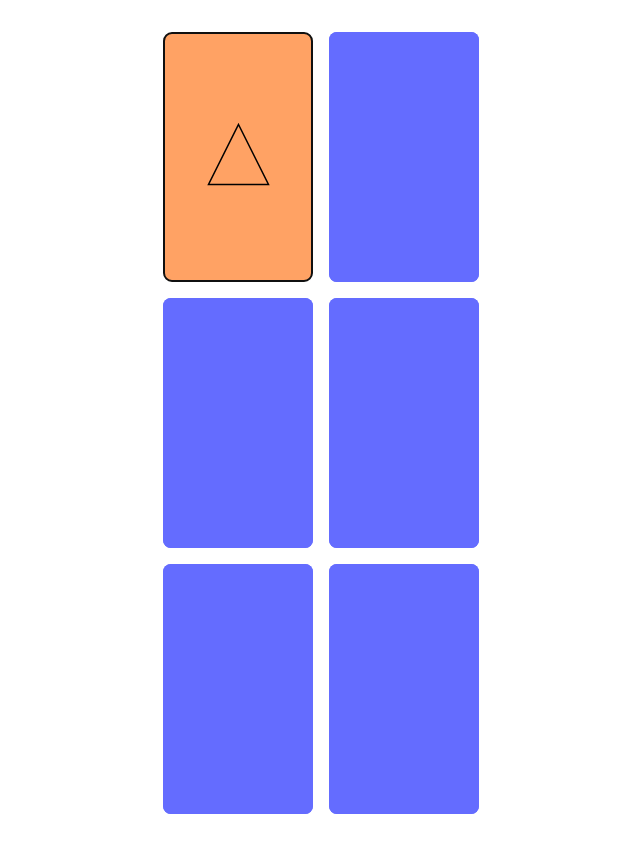
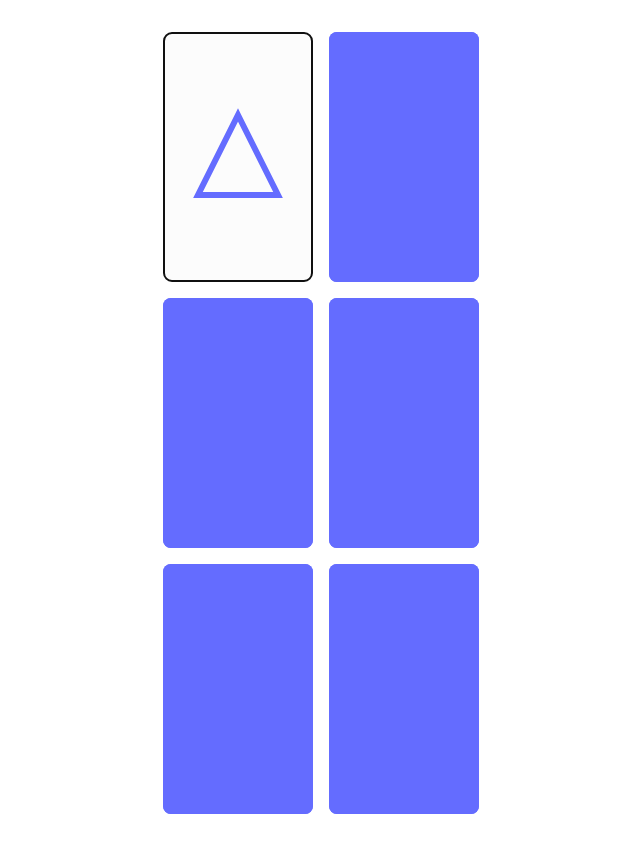
Before and after one commit to mjsterli/memory, a React (Vite) app: page / in a window 1280 px wide. Both pictures are taken after a click on the button 557 px from the left and 157 px from the top of the page. Shown: the whole page, without its empty margins (319-959 px from the left). Built offline with nearby package versions, Linux system fonts and the light colour scheme.

Commit message:
added match changes and changed css for flipped

```diff
--- a/src/App.css
+++ b/src/App.css
@@ -45,8 +45,8 @@
 }
 
 .grid-item-turnover {
-  background: #ffa264;
-
+  background: #fcfcfc;
+  color: #646cff;
   svg {
     visibility: visible;
   }
--- a/src/App.tsx
+++ b/src/App.tsx
@@ -20,12 +20,21 @@ function App() {
     if (matches.length == 0) {
       matches.push({ card: card, shape: shape });
     } else {
-      if (matches[0].shape == shape);
+      if (matches[0].shape != shape) {
+        setTimeout(() => {
+          matches[0].card.classList.toggle('grid-item-turnover');
+          card.classList.toggle('grid-item-turnover');
+          matches.length = 0;
+        }, 1000);
+      } else {
+        matches.length = 0;
+      }
     }
   }
 
   const ShapeComponent = ({ name, cards, index }: { name: string; cards: React.MutableRefObject<(HTMLElement | null)[]>; index: number }) => {
-    const size = 75; // Size of the shape in pixels
+    const size = 100;
+    const strokeWidth = 3; // Size of the shape in pixels
 
     const setRef = (elem: HTMLElement | null) => {
       cards.current[index] = elem;
@@ -36,7 +45,7 @@ function App() {
         return (
           <button type="button" className="grid-item-initial" ref={setRef} onClick={() => flipCard(index, name)}>
             <svg width={size} height={size} viewBox="0 0 50 50">
-              <polygon points="25,5 45,45 5,45" stroke="currentColor" fill="none" />
+              <polygon points="25,5 45,45 5,45" stroke="currentColor" strokeWidth={strokeWidth} fill="none" />
             </svg>
           </button>
         );
@@ -44,7 +53,7 @@ function App() {
         return (
           <button type="button" className="grid-item-initial" ref={setRef} onClick={() => flipCard(index, name)}>
             <svg width={size} height={size} viewBox="0 0 60 60">
-              <rect x="5" y="5" width="50" height="50" stroke="currentColor" fill="none" />
+              <rect x="5" y="5" width="50" height="50" stroke="currentColor" strokeWidth={strokeWidth} fill="none" />
             </svg>
           </button>
         );
@@ -52,7 +61,7 @@ function App() {
         return (
           <button type="button" className="grid-item-initial" ref={setRef} onClick={() => flipCard(index, name)}>
             <svg width={size} height={size} viewBox="0 0 50 50">
-              <circle cx="25" cy="25" r="20" stroke="currentColor" fill="none" />
+              <circle cx="25" cy="25" r="20" stroke="currentColor" strokeWidth={strokeWidth} fill="none" />
             </svg>
           </button>
         );
```
